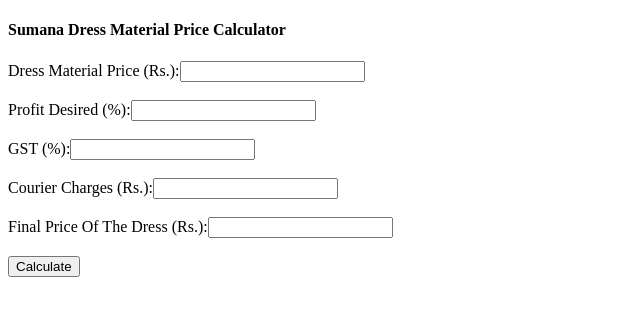
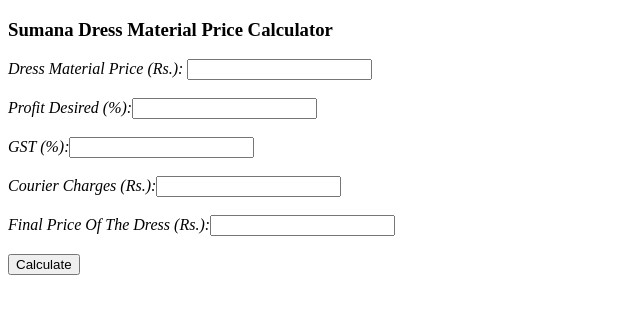
Before and after one commit to tusharg21/tusharg21.github.io, a plain HTML site: page index.html in a window 1280 px wide. Shown: the whole page, without its empty margins (0-640 px from the left). Drawn offline with Linux system fonts and the light colour scheme.

Commit message:
Changed the text font style

```diff
--- a/index.html
+++ b/index.html
@@ -4,19 +4,19 @@
     <title>Sumana Price Calculator</title>
 </head>
 <body>
-    <p><h4>Sumana Dress Material Price Calculator</h4><p>
+    <p><h3>Sumana Dress Material Price Calculator</h3><p>
 </body>
 
 <form id=formDressMaterial>
-    <label>Dress Material Price (Rs.):<input type="number" id="dressMaterialPrice" size="5"></label><br>
+    <label><i> Dress Material Price (Rs.): </i> <input type="number" id="dressMaterialPrice" size="5"></label><br>
     <br>
-    <label>Profit Desired (%):<input type="number" id="profitDesired" size="5"></label><br>
+    <label><i> Profit Desired (%):</i><input type="number" id="profitDesired" size="5"></label><br>
     <br>
-    <label>GST (%):<input type="number" id="gstPercentage" size="5"></label><br>
+    <label><i> GST (%):</i><input type="number" id="gstPercentage" size="5"></label><br>
     <br>
-    <label>Courier Charges (Rs.):<input type="number" id="courierCharges" size="5"></label><br>
+    <label><i> Courier Charges (Rs.):</i><input type="number" id="courierCharges" size="5"></label><br>
     <br>
-    <label>Final Price Of The Dress (Rs.):<input type="number" id="finalPrice" size="5"></label><br>
+    <label><i> Final Price Of The Dress (Rs.):</i><input type="number" id="finalPrice" size="5"></label><br>
     <br>
     <input id="calculate" type="button" value="Calculate" onclick="calculateFinalPrice();"><br>
     <br>
```
